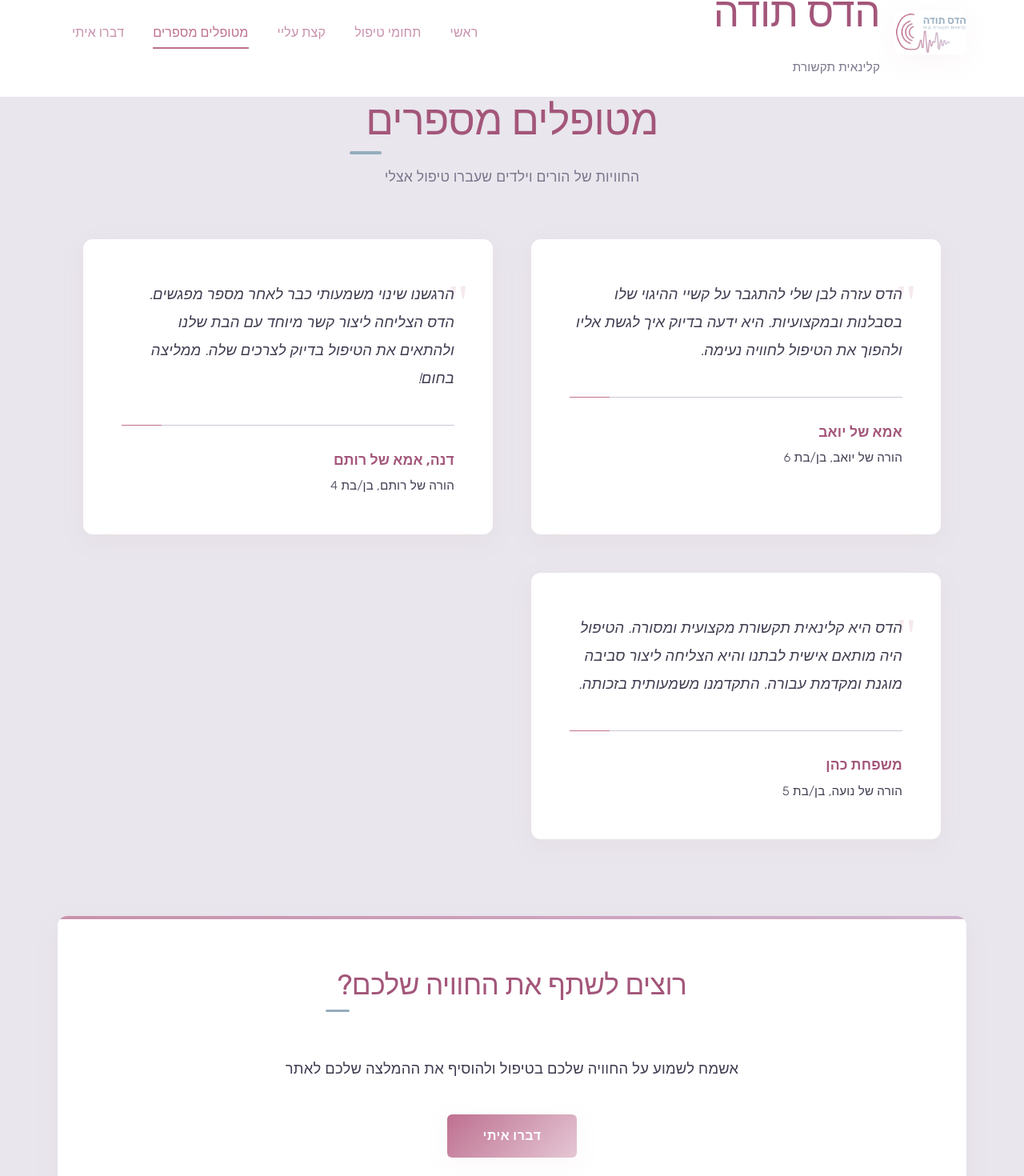
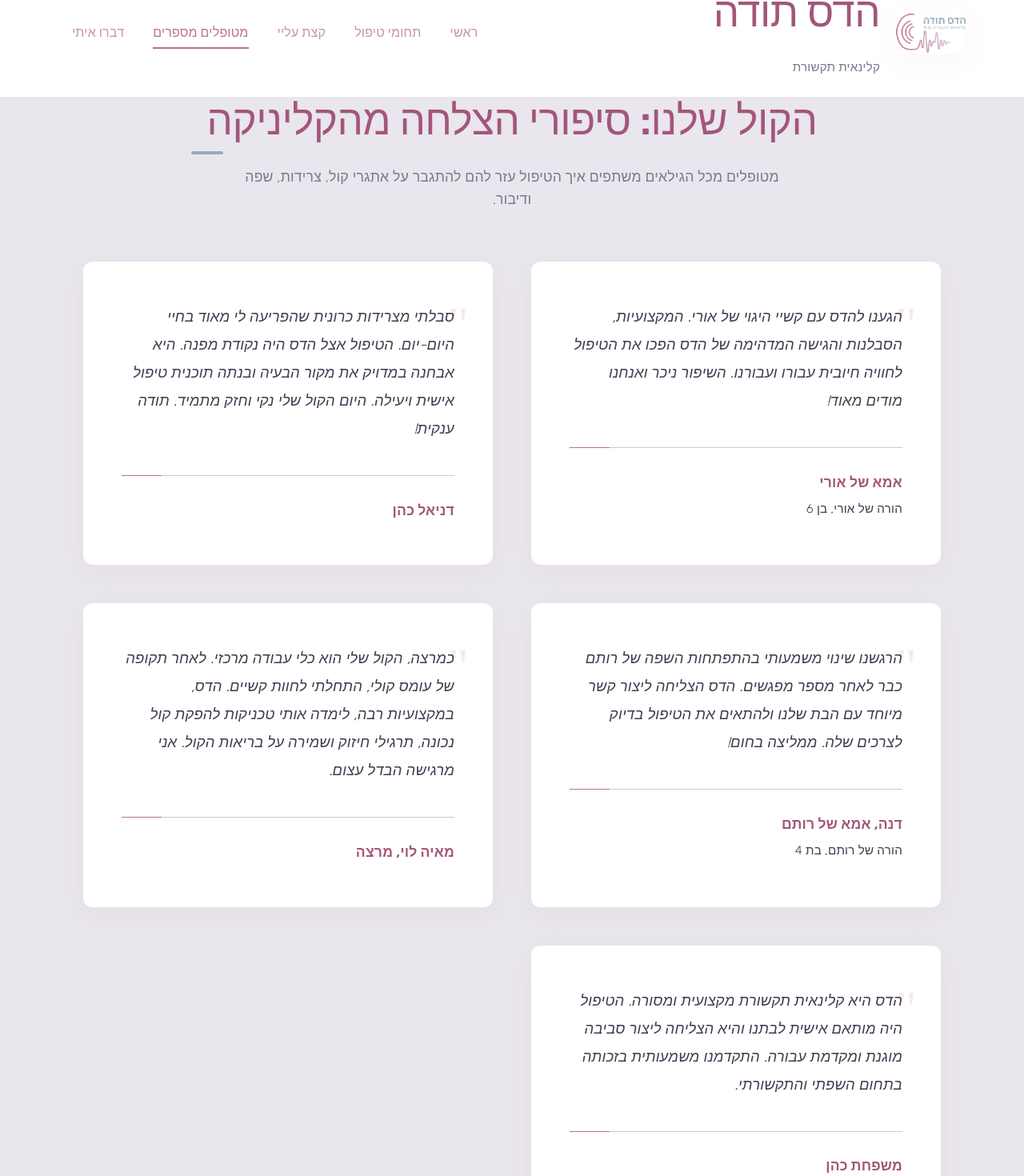
Before and after one commit to Elelto/hadas-toda, a React (Vite) app: page /testimonials in a window 1280 px wide. Shown: the part 40-1510 px from the top of the page at 80% size. Built offline with nearby package versions, Linux system fonts and the light colour scheme.

Commit message:
מלל שונה

```diff
--- a/src/pages/Home.jsx
+++ b/src/pages/Home.jsx
@@ -5,17 +5,15 @@
 
 export default function Home() {
   // תחומי טיפול
+  // תחומי טיפול עדכניים
   const treatmentAreas = [
-    'עיכוב שפתי',
-    'היגוי שורקות',
-    'מודעות פונולוגית',
-    'קשיים בהבנה',
-    'שיבושי היגוי',
-    'קשיי שליפה',
-    'עיכוב התפתחותי',
-    'אפרקסיה',
-    'ארגון מסר',
-    'הכנה לכיתה א\''
+    'טיפול בצרידות ובעיות קול',
+    'שיקום קולי מקצועי',
+    'ליווי קולי (מורים, מרצים)',
+    'אבחון וטיפול בעיכוב שפתי',
+    'טיפול בשיבושי היגוי',
+    'שיפור יכולות ארגון מסר ושליפה',
+    'הכנה לכיתה א\' – היבטים שפתיים ותקשורתיים'
   ];
 
   return (
@@ -25,12 +23,12 @@
         <div className="container">
           <div className="hero-content">
             <h1 className="hero-title">הדס תודה</h1>
-            <h2 className="hero-subtitle">קלינאית תקשורת בבני ברק</h2>
+            <h2 className="hero-subtitle">קלינאית תקשורת מומחית לשפה, דיבור וקול</h2>
             <p className="hero-description">
-              מטפלת ומאבחנת בתחומי השפה, הדיבור וההיגוי בקרב ילדים בגילאי שנה עד גילאי בית-ספר.
+              נעים להכיר, אני הדס. אני מלווה ילדים ומבוגרים במסעם לשיפור התקשורת והביטחון העצמי. בין אם מדובר באתגרי שפה והיגוי אצל ילדים, או בצרידות וקשיי קול אצל מבוגרים – אני כאן כדי להקשיב, לאבחן ולהתאים תוכנית טיפול אישית שתביא לתוצאות.
             </p>
             <Link to="/contact" className="btn hero-cta">
-              דברו איתי
+              בואו נדבר
             </Link>
           </div>
         </div>
@@ -39,14 +37,14 @@
       {/* Testimonials Preview */}
       <section className="home-testimonials">
         <div className="container">
-          <h2 className="section-title">מטופלים מספרים</h2>
+          <h2 className="section-title">קולות מהקליניקה</h2>
           <div className="quote">
-            "הדס עזרה לבן שלי להתגבר על קשיי ההיגוי שלו בסבלנות ובמקצועיות. היא ידעה בדיוק איך לגשת אליו ולהפוך את הטיפול לחוויה נעימה."
-            <div className="quote-author">- אמא של יואב, בן 6</div>
+            "אחרי שנים של צרידות כרונית, הגעתי להדס וסוף סוף מצאתי מענה. הטיפול המקצועי והיחס האישי החזירו לי את הקול ואת שמחת החיים."
+            <div className="quote-author">– יעל, מורה</div>
           </div>
           <div className="testimonials-cta">
             <Link to="/testimonials" className="btn-secondary btn">
-              לכל ההמלצות
+              עוד סיפורי הצלחה
             </Link>
           </div>
         </div>
@@ -55,7 +53,7 @@
       {/* Treatment Areas */}
       <section className="home-services">
         <div className="container">
-          <h2 className="section-title">תחומי טיפול</h2>
+          <h2 className="section-title">תחומי המומחיות שלי</h2>
           <div className="treatment-areas-grid">
             {treatmentAreas.map((area, index) => (
               <div key={index} className="treatment-area-item">
@@ -65,7 +63,7 @@
           </div>
           <div className="services-cta">
             <Link to="/services" className="btn-secondary btn">
-              לכל השירותים
+              פירוט נוסף על הטיפולים
             </Link>
           </div>
         </div>
@@ -75,8 +73,8 @@
       <section className="home-quote">
         <div className="container">
           <div className="quote">
-            "כל מה שילד צריך, זה מבוגר אחד שיאמין בו"
-            <div className="quote-author">- הרב שלמה קרליבך</div>
+            "קול הוא הגשר בין הנשמה לעולם."
+            {/* <div className="quote-author">- אמרה ידועה</div> */}
           </div>
         </div>
       </section>
@@ -84,20 +82,20 @@
       {/* About Preview */}
       <section className="home-about">
         <div className="container">
-          <h2 className="section-title">קצת עליי</h2>
+          <h2 className="section-title">נעים להכיר, אני הדס</h2>
           <div className="about-preview">
             <p>
-              היי, אני הדס, קלינאית תקשורת לילדים, בעלת תואר שני בקלינאות תקשורת.
+              שמי הדס תודה, קלינאית תקשורת (M.A) עם תשוקה אמיתית לעזור לאנשים למצוא את קולם – תרתי משמע. אני מאמינה שביכולתה של תקשורת טובה לפתוח דלתות, לבנות גשרים ולהעצים כל אדם.
             </p>
             <p>
-              במהלך השנים רכשתי ניסיון רב בטיפול ואבחון בתחומי השפה, הדיבור וההיגוי בעיקר בקרב ילדים בגילאי שנה עד גילאי בית-ספר.
+              הניסיון שלי כולל עבודה עם מגוון רחב של גילאים ואתגרים: החל מליווי התפתחותי של ילדים בתחומי השפה והדיבור, דרך טיפול בקשיי היגוי ושטף, ועד להתמחות מעמיקה באבחון וטיפול בבעיות קול וצרידות אצל ילדים ומבוגרים.
             </p>
             <p>
-              בעבודה שלי אני משלבת בין פעילות דידקטית ליד שולחן לבין פעילות חופשית כשמטרות הטיפול מושגות על בסיס תחומי העניין והעולם הפנימי של הילד.
+              בקליניקה שלי, כל מטופל מקבל יחס אישי ותוכנית טיפול המותאמת בדיוק עבורו. אני משלבת ידע מקצועי עדכני עם גישה יצירתית ורגישה, כדי להפוך את התהליך הטיפולי לחוויה חיובית ומקדמת.
             </p>
             <div className="about-cta">
               <Link to="/about" className="btn-secondary btn">
-                עוד עליי
+                קראו עוד על הגישה שלי
               </Link>
             </div>
           </div>
--- a/src/pages/Testimonials.jsx
+++ b/src/pages/Testimonials.jsx
@@ -4,23 +4,40 @@
 
 const testimonials = [
   {
-    name: 'אמא של יואב',
-    text: 'הדס עזרה לבן שלי להתגבר על קשיי ההיגוי שלו בסבלנות ובמקצועיות. היא ידעה בדיוק איך לגשת אליו ולהפוך את הטיפול לחוויה נעימה.',
-    childName: 'יואב',
-    childAge: 6
+    name: 'אמא של אורי',
+    text: 'הגענו להדס עם קשיי היגוי של אורי. המקצועיות, הסבלנות והגישה המדהימה של הדס הפכו את הטיפול לחוויה חיובית עבורו ועבורנו. השיפור ניכר ואנחנו מודים מאוד!',
+    childName: 'אורי',
+    childAge: 6,
+    childGender: 'בן'
+  },
+  {
+    name: 'דניאל כהן',
+    text: 'סבלתי מצרידות כרונית שהפריעה לי מאוד בחיי היום-יום. הטיפול אצל הדס היה נקודת מפנה. היא אבחנה במדויק את מקור הבעיה ובנתה תוכנית טיפול אישית ויעילה. היום הקול שלי נקי וחזק מתמיד. תודה ענקית!',
+    childName: null,
+    childAge: null,
+    childGender: null
   },
   {
     name: 'דנה, אמא של רותם',
-    text: 'הרגשנו שינוי משמעותי כבר לאחר מספר מפגשים. הדס הצליחה ליצור קשר מיוחד עם הבת שלנו ולהתאים את הטיפול בדיוק לצרכים שלה. ממליצה בחום!',
+    text: 'הרגשנו שינוי משמעותי בהתפתחות השפה של רותם כבר לאחר מספר מפגשים. הדס הצליחה ליצור קשר מיוחד עם הבת שלנו ולהתאים את הטיפול בדיוק לצרכים שלה. ממליצה בחום!',
     childName: 'רותם',
-    childAge: 4
+    childAge: 4,
+    childGender: 'בת'
+  },
+  {
+    name: 'מאיה לוי, מרצה',
+    text: 'כמרצה, הקול שלי הוא כלי עבודה מרכזי. לאחר תקופה של עומס קולי, התחלתי לחוות קשיים. הדס, במקצועיות רבה, לימדה אותי טכניקות להפקת קול נכונה, תרגילי חיזוק ושמירה על בריאות הקול. אני מרגישה הבדל עצום.',
+    childName: null,
+    childAge: null,
+    childGender: null
   },
   {
     name: 'משפחת כהן',
-    text: 'הדס היא קלינאית תקשורת מקצועית ומסורה. הטיפול היה מותאם אישית לבתנו והיא הצליחה ליצור סביבה מוגנת ומקדמת עבורה. התקדמנו משמעותית בזכותה.',
+    text: 'הדס היא קלינאית תקשורת מקצועית ומסורה. הטיפול היה מותאם אישית לבתנו והיא הצליחה ליצור סביבה מוגנת ומקדמת עבורה. התקדמנו משמעותית בזכותה בתחום השפתי והתקשורתי.',
     childName: 'נועה',
-    childAge: 5
-  },
+    childAge: 5,
+    childGender: 'בת'
+  }
 ];
 
 export default function Testimonials() {
@@ -29,9 +46,9 @@
       <div className="container">
         <section className="testimonials-section">
           <div className="testimonials-header">
-            <h1 className="testimonials-title">מטופלים מספרים</h1>
+            <h1 className="testimonials-title">הקול שלנו: סיפורי הצלחה מהקליניקה</h1>
             <p className="section-subtitle">
-              החוויות של הורים וילדים שעברו טיפול אצלי
+              מטופלים מכל הגילאים משתפים איך הטיפול עזר להם להתגבר על אתגרי קול, צרידות, שפה ודיבור.
             </p>
           </div>
 
@@ -50,8 +67,8 @@
                       {testimonial.name}
                     </div>
                     <div className="author-details">
-                      {testimonial.childName ? `הורה של ${testimonial.childName}, בן/בת ${testimonial.childAge}` : ''}
-                    </div>
+                        {testimonial.childName && testimonial.childGender ? `הורה של ${testimonial.childName}, ${testimonial.childGender} ${testimonial.childAge}` : (testimonial.childName ? `הורה של ${testimonial.childName}, גיל ${testimonial.childAge}` : '')}
+                      </div>
                   </div>
                 </div>
               </div>
@@ -59,12 +76,12 @@
           </div>
 
           <div className="share-testimonial">
-            <h2 className="share-title">רוצים לשתף את החוויה שלכם?</h2>
+            <h2 className="share-title">גם הקול שלכם יכול להישמע!</h2>
             <p className="share-description">
-              אשמח לשמוע על החוויה שלכם בטיפול ולהוסיף את ההמלצה שלכם לאתר
+              אני מזמינה אתכם לשתף את סיפור ההצלחה האישי שלכם – בין אם מדובר בהתגברות על צרידות, שיפור יכולות הדיבור, או כל אתגר תקשורתי אחר. המלצתכם יכולה לעזור לאחרים.
             </p>
             <Link to="/contact" className="btn">
-              דברו איתי
+              שתפו את החוויה שלכם
             </Link>
           </div>
         </section>
--- a/src/styles/global.css
+++ b/src/styles/global.css
@@ -39,7 +39,7 @@
   --primary-light: #e5c7d4;
   --secondary: var(--nepal);
   --secondary-dark: #7891a3;
-  --secondary-light: #d4cae4;
+  --secondary-light: #c8d2d9;
   --accent: var(--viola);
   --accent-dark: #a86b8d;
   --accent-light: #d0b3cc;
--- a/src/styles/header.css
+++ b/src/styles/header.css
@@ -199,4 +199,3 @@
     display: block;
   }
 }
-}
```
Also changed, not shown: src/pages/About.jsx (+17 -14 lines).
